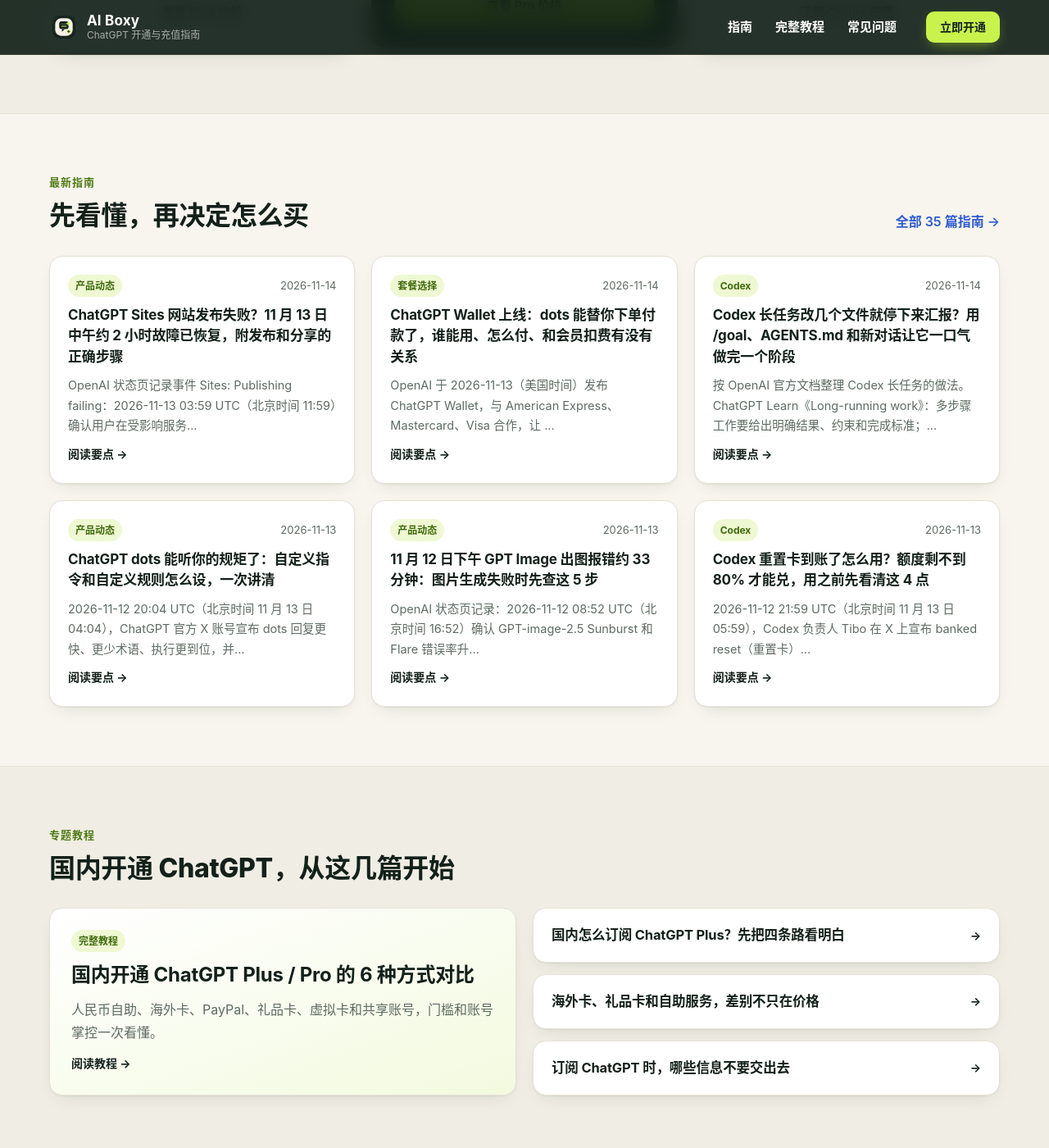
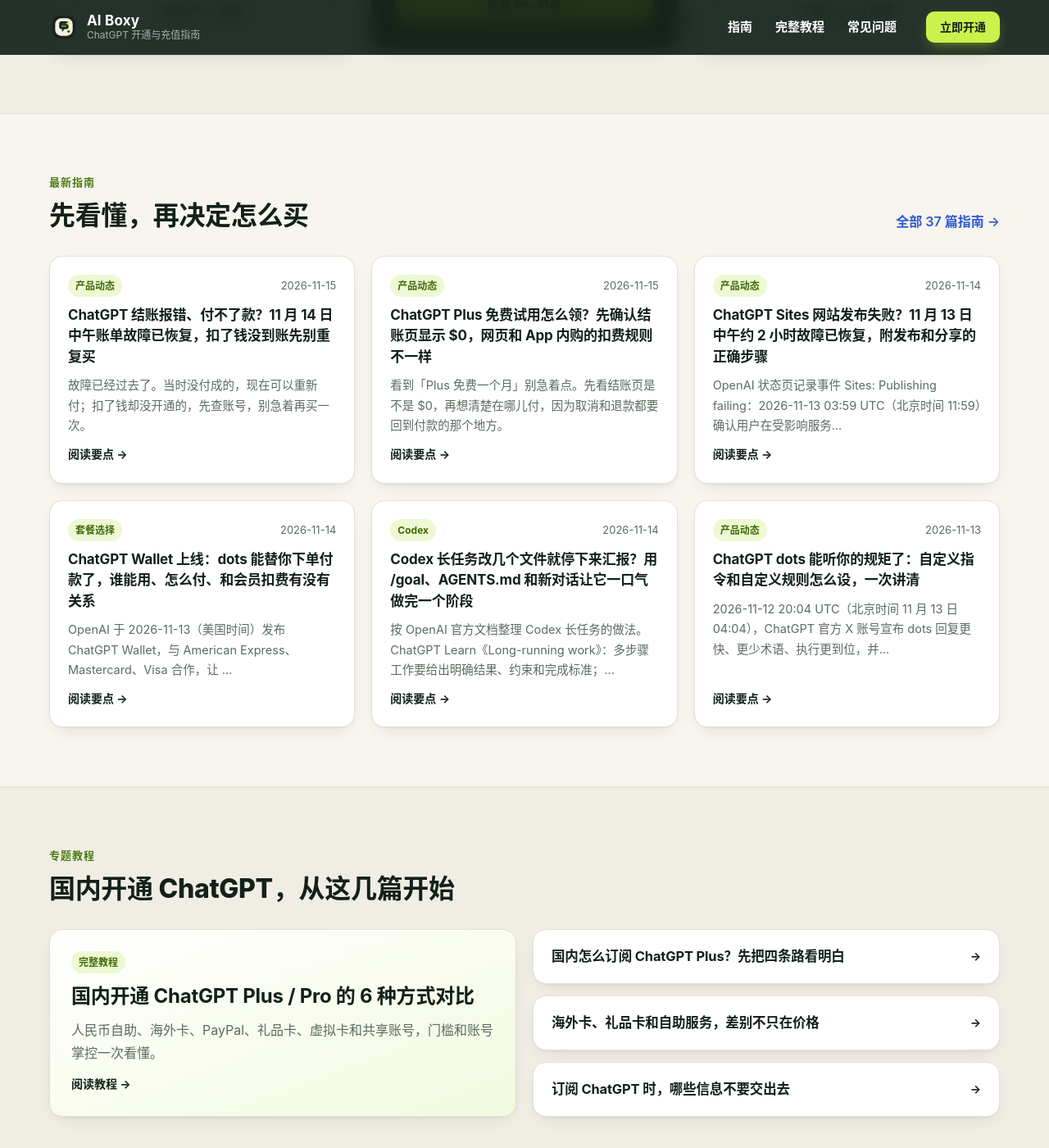
Before and after one commit to aiboxy49-boop/chatgpt-plus-pro-daichong-chongzhi, a Jekyll site: the page built from index.html, in a window 1280 px wide and 1400 px high, scrolled down 1758 px. Shown: the whole window at 82% size. Built offline with Jekyll 4.4.1, drawn with Linux system fonts in a browser that asks for light colours.

Commit message:
docs: sync November 15 AI Boxy SEO summaries

```diff
--- a/_data/guides.json
+++ b/_data/guides.json
@@ -1,4 +1,34 @@
 [
+  {
+    "slug": "chatgpt-billing-checkout-errors-nov-14",
+    "title": "ChatGPT 结账报错、付不了款？11 月 14 日中午账单故障已恢复，扣了钱没到账先别重复买",
+    "date": "2026-11-15",
+    "summary": "故障已经过去了。当时没付成的，现在可以重新付；扣了钱却没开通的，先查账号，别急着再买一次。",
+    "points": [
+      "北京时间 11 月 14 日 12:11–13:27，OpenAI 状态页记录了 ChatGPT 账单和结账报错，现已恢复。",
+      "扣了钱但还是 Free，先登录原来付款的账号确认，核查期间别再下单，避免重复扣费。",
+      "卡被拒、提示卡或设备超限、续费失败，是三种不同情况，处理方法也不一样。"
+    ],
+    "category": "产品动态",
+    "source_url": "https://www.ai2boxy.com/zh/guides/chatgpt-billing-checkout-errors-nov-14/",
+    "cta_url": "https://www.ai2boxy.com/zh/guides/chatgpt-billing-checkout-errors-nov-14/?utm_source=githubpages&utm_medium=guide&utm_campaign=knowledge_summary",
+    "file": "knowledge/guides/chatgpt-billing-checkout-errors-nov-14.md"
+  },
+  {
+    "slug": "chatgpt-plus-free-trial-app-store-billing",
+    "title": "ChatGPT Plus 免费试用怎么领？先确认结账页显示 $0，网页和 App 内购的扣费规则不一样",
+    "date": "2026-11-15",
+    "summary": "看到「Plus 免费一个月」别急着点。先看结账页是不是 $0，再想清楚在哪儿付，因为取消和退款都要回到付款的那个地方。",
+    "points": [
+      "Plus 没有人人都能领的免费试用，优惠由 OpenAI 按活动发给部分账号，付款前要看到结账页显示 $0。",
+      "在 App 里订阅走的是 Apple 或 Google 结账：按当地货币扣费，取消要去商店，Apple 的退款找 Apple。",
+      "没拿到试用却扣了全价，先截图留证，再按付款平台找对应的客服；别在别的平台再订一次。"
+    ],
+    "category": "产品动态",
+    "source_url": "https://www.ai2boxy.com/zh/guides/chatgpt-plus-free-trial-app-store-billing/",
+    "cta_url": "https://www.ai2boxy.com/zh/guides/chatgpt-plus-free-trial-app-store-billing/?utm_source=githubpages&utm_medium=guide&utm_campaign=knowledge_summary",
+    "file": "knowledge/guides/chatgpt-plus-free-trial-app-store-billing.md"
+  },
   {
     "slug": "chatgpt-sites-publishing-failed-nov-13",
     "title": "ChatGPT Sites 网站发布失败？11 月 13 日中午约 2 小时故障已恢复，附发布和分享的正确步骤",
--- /dev/null
+++ b/knowledge/guides/chatgpt-billing-checkout-errors-nov-14.md
@@ -0,0 +1,15 @@
+# ChatGPT 结账报错、付不了款？11 月 14 日中午账单故障已恢复，扣了钱没到账先别重复买
+
+更新于 2026-11-15 · AI Boxy
+
+故障已经过去了。当时没付成的，现在可以重新付；扣了钱却没开通的，先查账号，别急着再买一次。
+
+## 要点
+
+- 北京时间 11 月 14 日 12:11–13:27，OpenAI 状态页记录了 ChatGPT 账单和结账报错，现已恢复。
+- 扣了钱但还是 Free，先登录原来付款的账号确认，核查期间别再下单，避免重复扣费。
+- 卡被拒、提示卡或设备超限、续费失败，是三种不同情况，处理方法也不一样。
+
+[阅读官网完整指南](https://www.ai2boxy.com/zh/guides/chatgpt-billing-checkout-errors-nov-14/?utm_source=github&utm_medium=referral&utm_campaign=knowledge_base)
+
+具体套餐可用性、价格及交付方式以官网当前页面为准。
--- /dev/null
+++ b/knowledge/guides/chatgpt-plus-free-trial-app-store-billing.md
@@ -0,0 +1,15 @@
+# ChatGPT Plus 免费试用怎么领？先确认结账页显示 $0，网页和 App 内购的扣费规则不一样
+
+更新于 2026-11-15 · AI Boxy
+
+看到「Plus 免费一个月」别急着点。先看结账页是不是 $0，再想清楚在哪儿付，因为取消和退款都要回到付款的那个地方。
+
+## 要点
+
+- Plus 没有人人都能领的免费试用，优惠由 OpenAI 按活动发给部分账号，付款前要看到结账页显示 $0。
+- 在 App 里订阅走的是 Apple 或 Google 结账：按当地货币扣费，取消要去商店，Apple 的退款找 Apple。
+- 没拿到试用却扣了全价，先截图留证，再按付款平台找对应的客服；别在别的平台再订一次。
+
+[阅读官网完整指南](https://www.ai2boxy.com/zh/guides/chatgpt-plus-free-trial-app-store-billing/?utm_source=github&utm_medium=referral&utm_campaign=knowledge_base)
+
+具体套餐可用性、价格及交付方式以官网当前页面为准。
```
Also changed, not shown: knowledge/README.md (+2 -0 lines).
